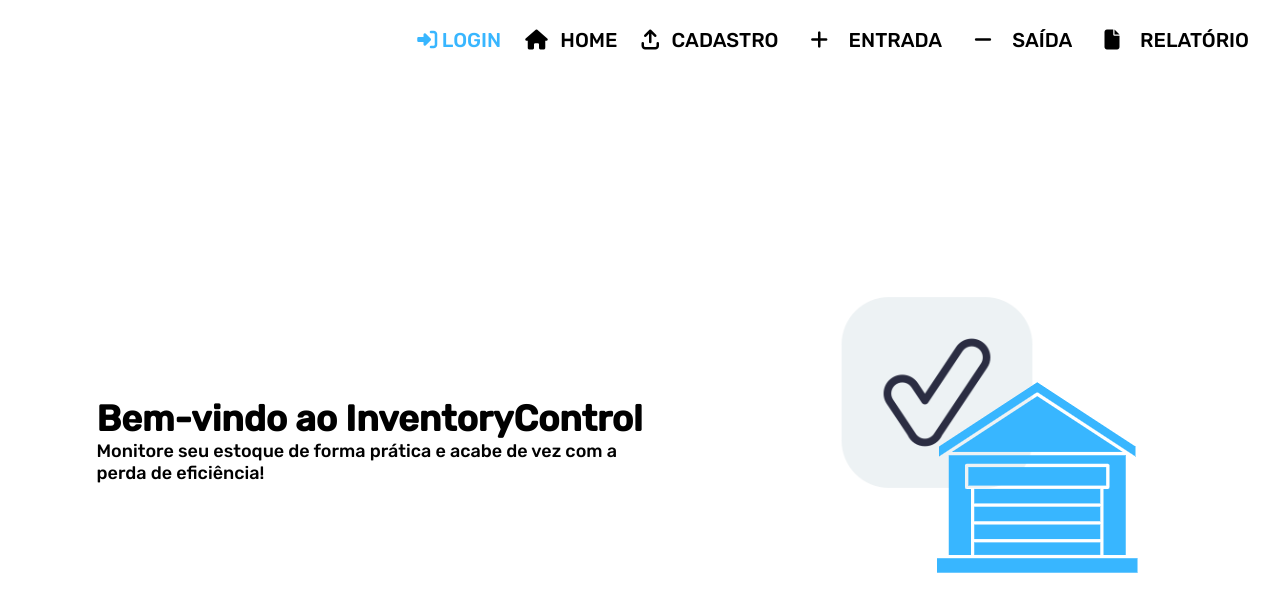
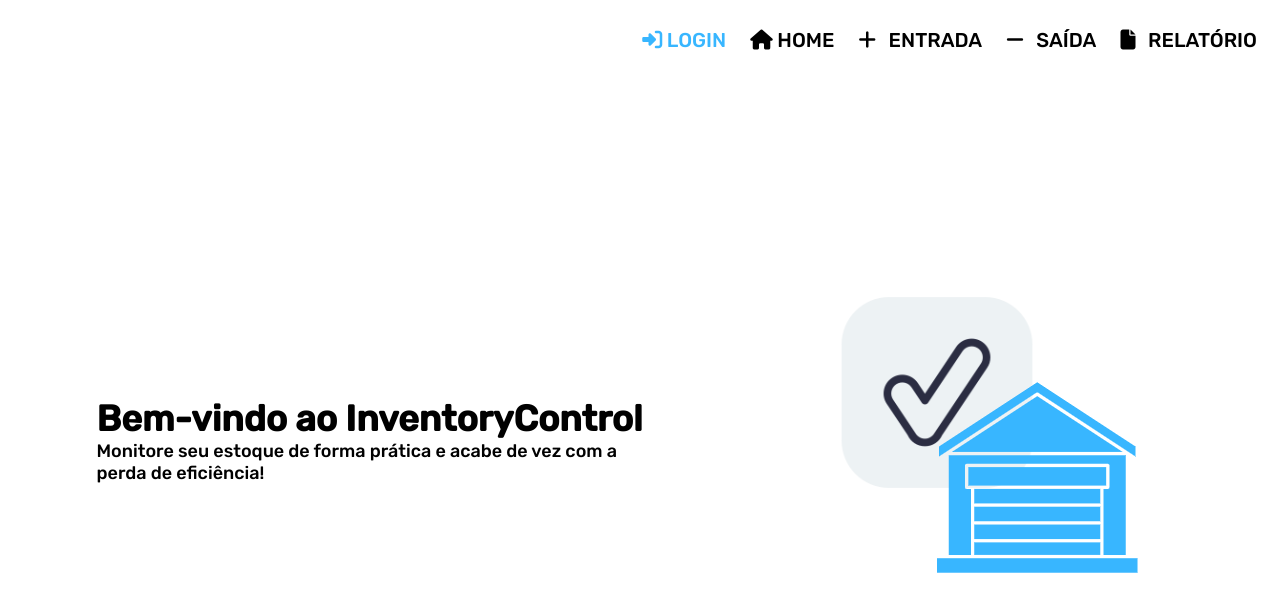
Before and after one commit to aydanfiuza/projeto-integrador-IENH, a PHP site: page / in a window 1280 px wide. Shown: the top 601 px of the page. Run offline with PHP 8.4, Linux system fonts and the light colour scheme; some libraries are stand-ins or nearby versions.

Commit message:
algumas alterações

```diff
--- a/css/style.css
+++ b/css/style.css
@@ -8,11 +8,6 @@
     text-decoration: none;
     font-family: "Rubik";
 }
-
-a {
-  text-decoration: none!important;
-}
-
 
 header {
     display: flex;
@@ -31,6 +26,7 @@ header {
 .navbar ul {
     display: flex;
 }
+
 .link-disabled, .link-disabled a{
   color: #000000!important;
   padding: 0px 8px;
@@ -38,6 +34,7 @@ header {
   text-transform: uppercase;
   font-size: 20px;
 }
+
 .link-enabled, .link-enabled a {
     color: #38B6FF;
     padding: 0px 8px;
@@ -50,9 +47,6 @@ header {
 .link-enabled:hover, .link-enabled a:hover {
     color: #000000;
 }
-
-
-
 
 .i-link-enabled {
     color: #38B6FF;
--- a/php/conexao.php
+++ b/php/conexao.php
@@ -2,12 +2,10 @@
 
 
     $user = 'root';
-    $senha = 'ienh';
+    $senha = '';
 
 
-    $conexao = new PDO('mysql:host=localhost;dbname=projeto_integrador', $user, $senha);
-
-
+    $conexao = new PDO('mysql:host=127.0.0.1:1360;dbname=projeto_integrador', $user, $senha);
 
 
 ?>
--- a/templates/nav.php
+++ b/templates/nav.php
@@ -33,23 +33,19 @@
 
       <li id="home" class="<?= $link['li'] ?>">
         <i <?php if (isset($username)) {echo 'id="cor0"';}?> class="<?= $link['i'] ?> fa-solid fa-house"></i>
-        <span><a href="index.php">Home</a></span>
-      </li>
-      <li id="cadastro" class="<?= $link['li'] ?>">
-        <i <?php if (isset($username)) {echo 'id="cor1"';}?> class="<?= $link['i'] ?> fa-solid fa-arrow-up-from-bracket"></i>
-        <span><a href="cadastroNew.php">Cadastro</a></span>
+        <span>Home</span>
       </li>
       <li id="entrada" class="<?= $link['li'] ?>">
         <i <?php if (isset($username)) {echo 'id="cor2"';}?> class="<?= $link['li'] ?> fa-solid fa-plus"></i>
-        <span><a href="entrada.php">Entrada</a></span>
+        <span>Entrada</span>
       </li>
       <li id="saida" class="<?= $link['li'] ?>">
         <i <?php if (isset($username)) {echo 'id="cor3"';}?> class="<?= $link['li'] ?> fa-solid fa-minus"></i>
-        <span><a href="saida.php">Saída</a></span>
+        <span>Saída</span>
       </li>
       <li id="relatorio" class="<?= $link['li'] ?>">
         <i <?php if (isset($username)) {echo 'id="cor4"';}?> class="<?= $link['li'] ?> fa-solid fa-file"></i>
-        <span><a href="estoque.php">Relatório</a></span>
+        <span>Relatório</span>
       </li>
     </ul>
   </nav>
```
